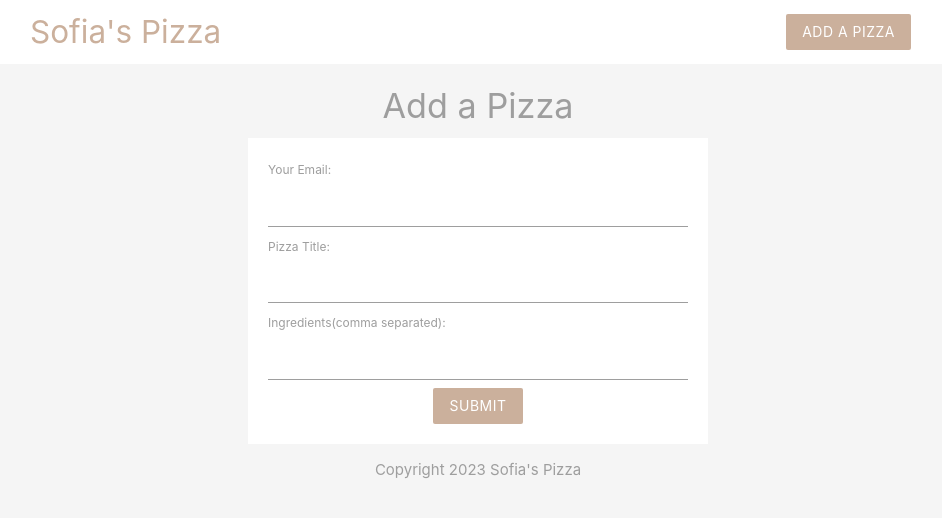
After one commit to SofiaBili/PHP-SQL-Tutorial-Progress, a PHP site: page /add.php in a window 1280 px wide. The commit adds this page. Shown: the top 518 px of the page, without its empty margins (162-1104 px from the left). Run offline with PHP 8.4, Linux system fonts and the light colour scheme.

Commit message:
up to lesson 20

```diff
--- /dev/null
+++ b/add.php
@@ -0,0 +1,51 @@
+<?php
+	if(isset($_POST['submit'])){
+		//check email
+		if(empty($_POST['email'])){
+			echo 'An email is required <br/>';
+		}else{
+			$email = $_POST['email'];
+			if(!filter_var($email, FILTER_VALIDATE_EMAIL)){
+				echo "Email must be a valib email address";
+			}
+		}
+		//check title
+		if(empty($_POST['title'])){
+			echo 'A title is required <br/>';
+		}else{
+			$title=$_POST['title'];
+			if(!preg_match('/^[a-zA-Z\s]+$/', $title)){
+				echo 'Title must be letters and spaces only';
+			}
+		}
+		//check ingredients
+		if(empty($_POST['ingredients'])){
+			echo 'At least an ingredient is required <br/>';
+		}else{
+			$ingredients=$_POST['ingredients'];
+			if(!preg_match('/^([a-zA-Z\s]+)(,\s*[a-zA-Z\s]*)*$/', $ingredients)){
+				echo 'Ingredients must be letters separated by \',\'';
+			}
+		}
+	} //end of POST check
+?>
+<!DOCTYPE html>
+<html>
+	<?php include('templates/header.php'); ?>
+	<section class="container grey-text">
+		<h4 class="center">Add a Pizza</h4>
+		<form action="add.php" class="white" method="POST">
+			<label for="">Your Email:</label>
+			<input type="text" name="email">
+			<label for="">Pizza Title:</label>
+			<input type="text" name="title">
+			<label for="">Ingredients(comma separated):</label>
+			<input type="text" name="ingredients">
+			<div class="center">
+				<input type="submit" name="submit" value="submit" class="btn brand z-depth-0">
+
+			</div>
+		</form>
+	</section>
+	<?php include('templates/footer.php'); ?>
+</html>
--- /dev/null
+++ b/project1.php
@@ -0,0 +1,6 @@
+<!DOCTYPE html>
+<html>
+	<?php include('templates/header.php'); ?>
+	<?php include('templates/footer.php'); ?>
+
+</html>
--- /dev/null
+++ b/templates/footer.php
@@ -0,0 +1,6 @@
+
+
+<footer class="section">
+	<div class="center grey-text"> Copyright 2023 Sofia's Pizza</div>
+</footer>
+</body>
--- /dev/null
+++ b/templates/header.php
@@ -0,0 +1,27 @@
+<head>
+	<title>Sofia's Pizza</title>
+
+	<link rel="stylesheet" href="https://cdnjs.cloudflare.com/ajax/libs/materialize/1.0.0/css/materialize.min.css">
+	<style type="text/css">
+		.brand{
+			background: #cbb09c !important;
+		}
+		.brand-text{
+			color:#cbb09c !important;
+		}
+		form{
+			max-width: 460px;
+			margin: auto;
+			padding: 20px;
+		}
+	</style>
+</head>
+<body class="grey lighten-4">
+	<nav class="white z-depth-0"><!--takes away shadow-->
+	<div class = "container">
+		<a href="#" class="brand-logo brand-text">Sofia's Pizza</a>
+		<ul id="nav-mobile" class="right hide-on-small-sand-down">
+			<li><a href="#" class="btn brand z-depth-0">Add a Pizza</a></li>
+		</ul>
+	</div>
+	</nav>
```
Also changed, not shown: functionsinphp.php (added, +34 -0 lines), index.php (+73 -1 lines).
